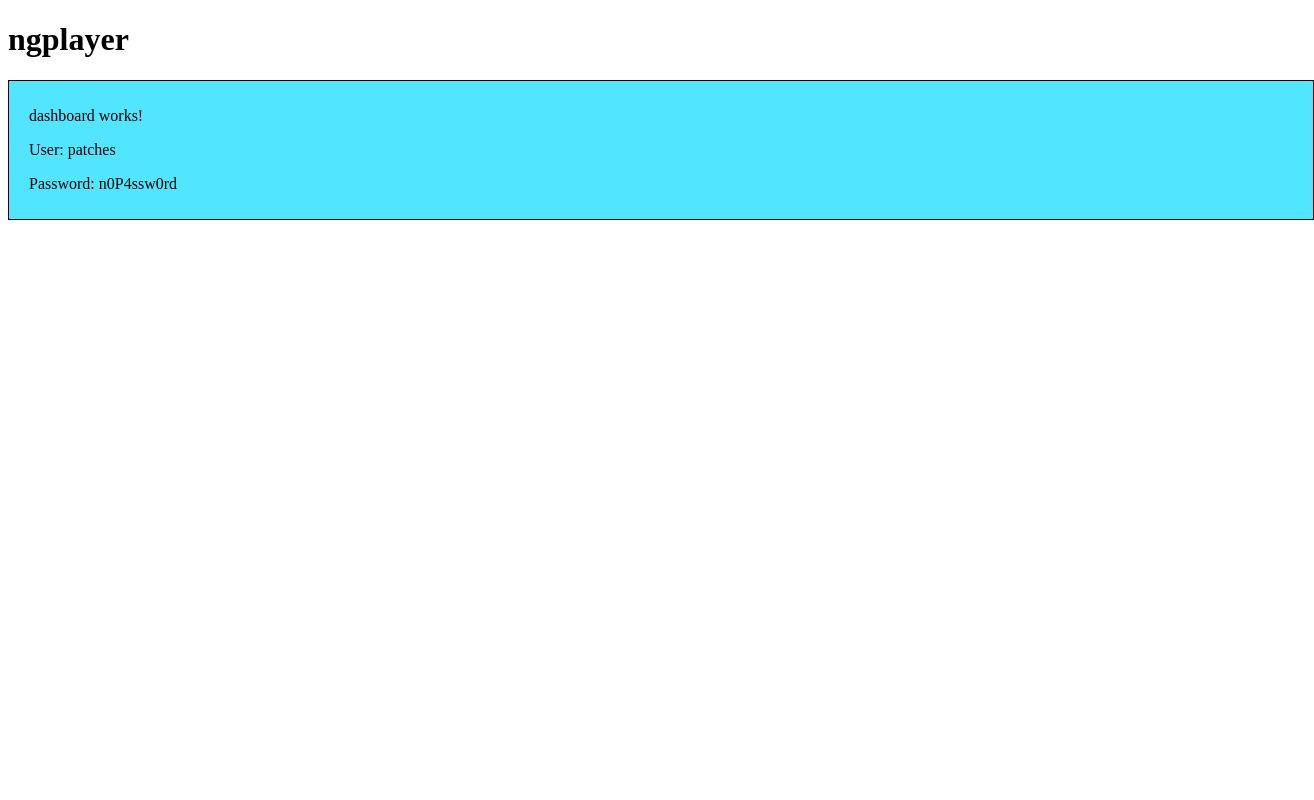
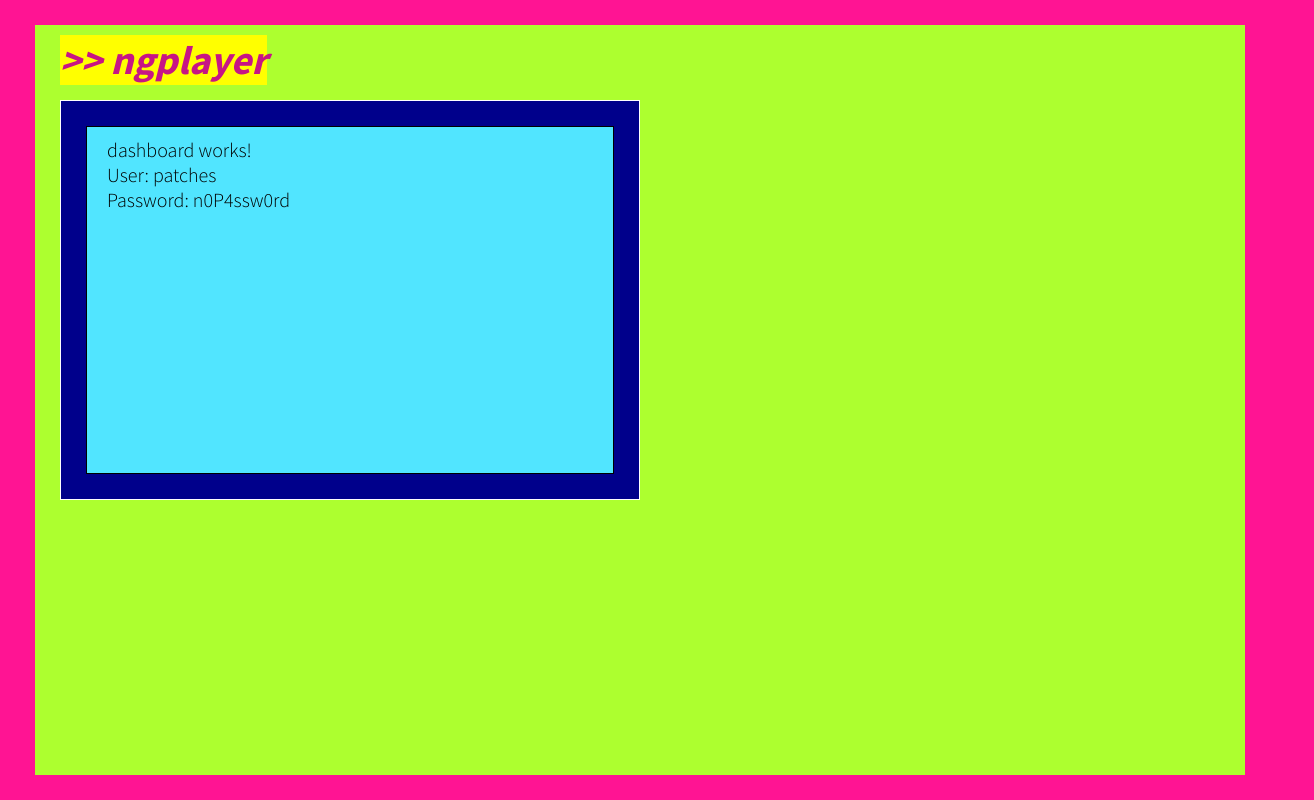
Before and after one commit to KikoSt/ngplayer, an Angular app: page / in a window 1280 px wide. Shown: the whole page, 1314 px wide, since content can reach past the window. Built offline with nearby package versions, Linux system fonts and the light colour scheme.

Commit message:
update css

```diff
--- a/src/app/app.component.scss
+++ b/src/app/app.component.scss
@@ -0,0 +1,30 @@
+.ngp-app {
+  background-color: greenyellow;
+  padding: 10px 25px;
+
+  height: 100%;
+}
+
+.ngp-dashboard-container {
+  background-color: darkblue;
+
+  position: relative;
+  width: 50%;
+
+  height: 400px;
+  border: 1px solid white;
+
+  padding: 25px;
+  margin-top: 15px;
+}
+
+.ngp-app-title {
+  display: inline-block;
+  font-style: italic;
+  color: mediumvioletred;
+  background-color: yellow;
+
+  &:before {
+    content: '>> ';
+  }
+}
--- a/src/styles.scss
+++ b/src/styles.scss
@@ -1 +1,41 @@
 /* You can add global styles to this file, and also import other style files */
+@import url("https://fonts.googleapis.com/css?family=Source+Sans+Pro:300,400,500,700");
+
+$font-stack: "Source Sans Pro";
+$headline-font: "Source Sans Pro";
+$navigation-font: "Source Sans Pro";
+$content-font: "Source Sans Pro";
+$font-size: 20px;
+$page-background-color: #FF1493;
+$page-foreground-color: #51E5FF;
+
+
+* {
+  margin: 0;
+  padding: 0;
+
+  -webkit-box-sizing: border-box;
+  -moz-box-sizing: border-box;
+  box-sizing: border-box;
+}
+
+html {
+  font-size: $font-size;
+  height: 100vh;
+}
+
+body {
+  background-color: $page-background-color;
+
+  height: 100vh;
+
+  font-size: 1em;
+  font-family: $font-stack;
+  font-weight: 300;
+
+  padding: 25px 35px;
+}
+
+html,
+body {
+}
```
